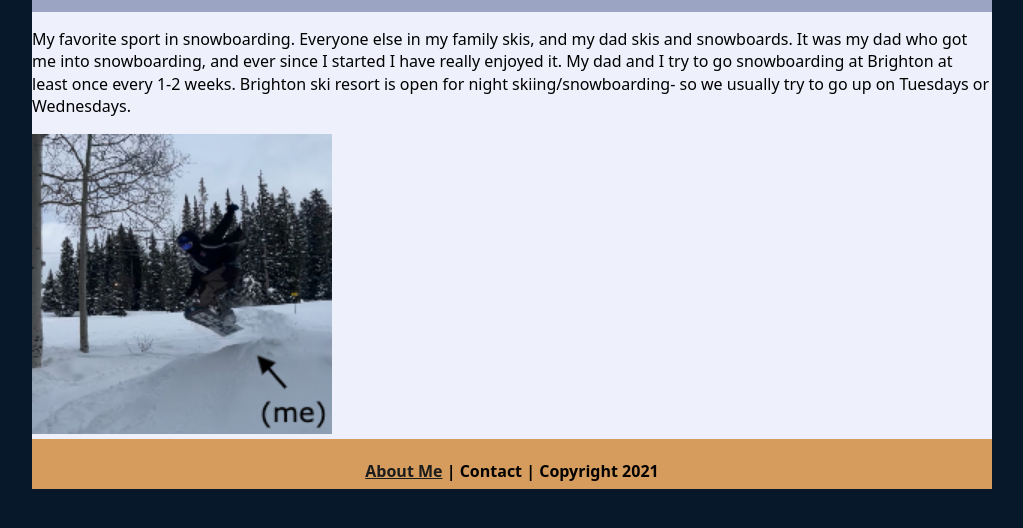
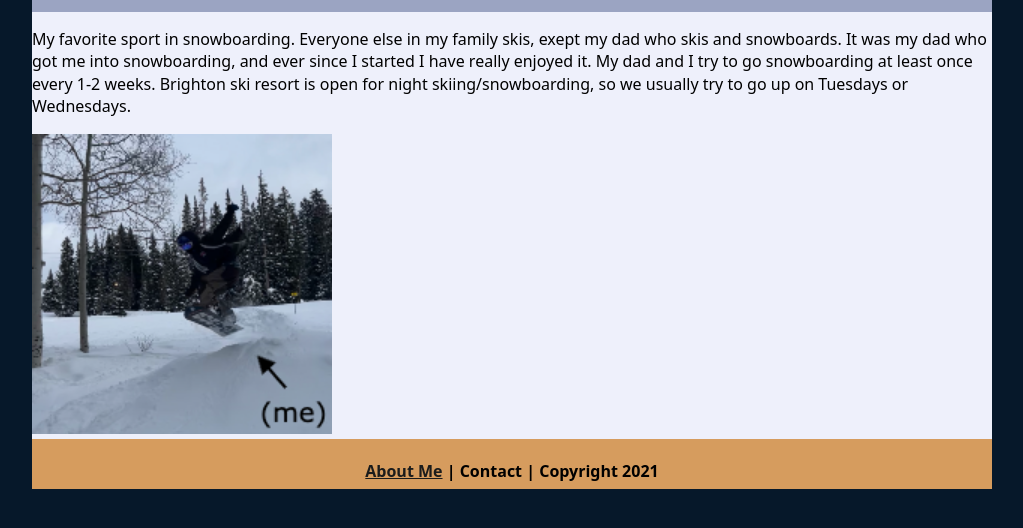
Before and after one commit to PanNm09/ecs-portfolio, a plain HTML site: page snowboarding/index.html in a window 1280 px wide. Shown: the part 128-656 px from the top of the page, without its empty margins (128-1151 px from the left). Drawn offline with Linux system fonts and the light colour scheme.

Commit message:
Update index.html

```diff
--- a/snowboarding/index.html
+++ b/snowboarding/index.html
@@ -15,11 +15,11 @@
             <h3> <a href="../index.html">Home</a> | <a href="../ecs/index.html">ECS</a> | <a href="index.html">Snowboarding</a> </h3>
          </div>
          <div class="content">
-            <p>My favorite sport in snowboarding. Everyone else in my family skis, and my dad skis and snowboards.
+            <p>My favorite sport in snowboarding. Everyone else in my family skis, exept my dad who skis and snowboards.
             It was my dad who got me into snowboarding, and ever since I started I have really enjoyed it.
-            My dad and I try to go snowboarding at Brighton at least once every 1-2 weeks.
-            Brighton ski resort is open for night skiing/snowboarding- so we usually try to go up on Tuesdays or Wednesdays.</p>
-            <img src="../images/me.png" alt="Me" width="300" >
+            My dad and I try to go snowboarding at least once every 1-2 weeks.
+            Brighton ski resort is open for night skiing/snowboarding, so we usually try to go up on Tuesdays or Wednesdays.</p>
+            <img src="../images/me.png" alt="Me" width="300"; float=right>
          </div>
          <div class="footer">
             <h4><a href="../aboutme.html">About Me</a> | Contact | Copyright 2021</h4>
```
